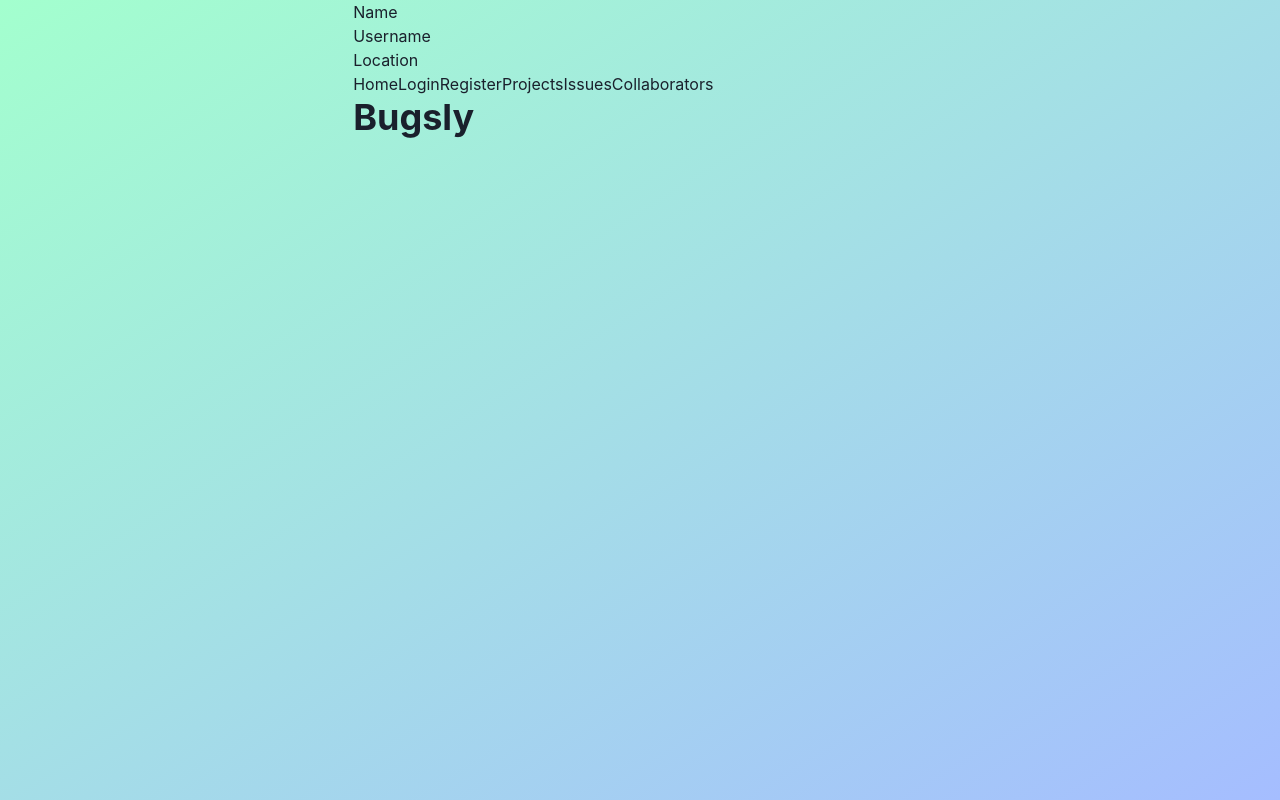
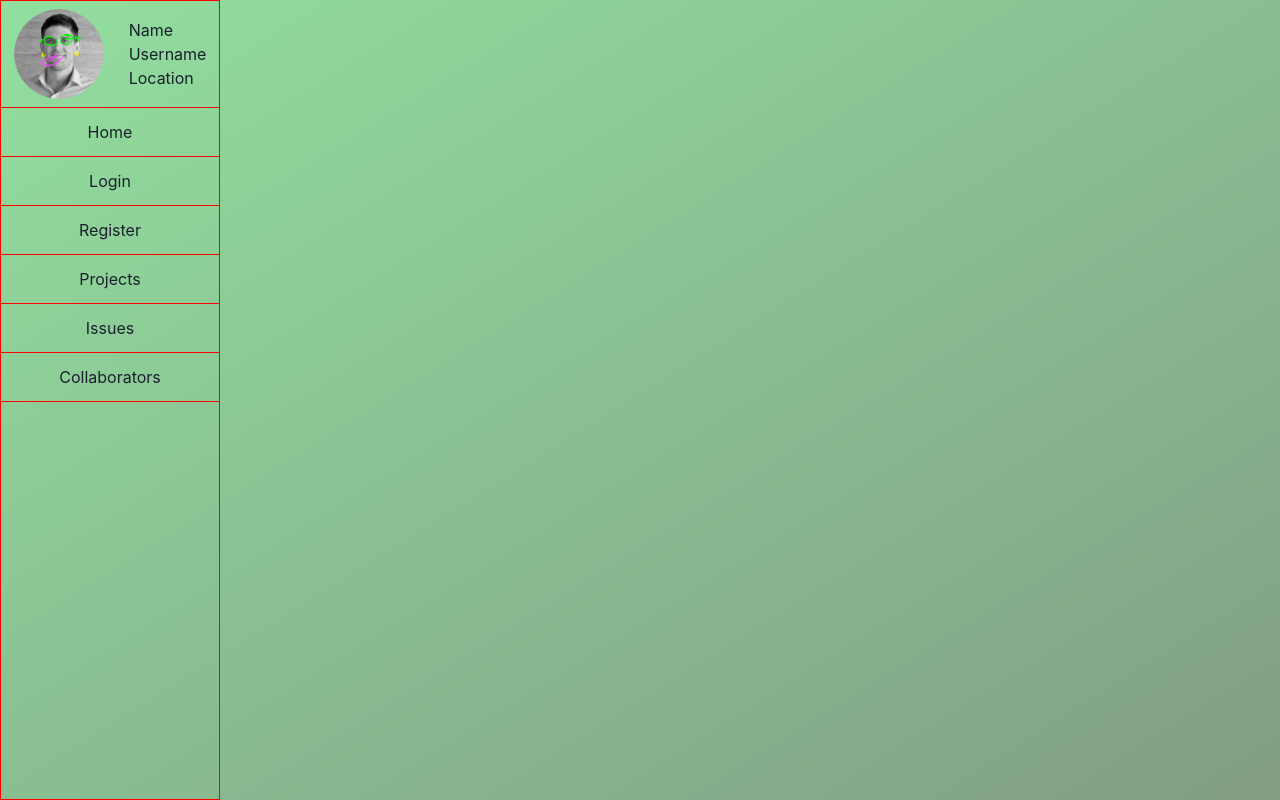
Before and after one commit to dan4422/bug-tracker-PROJECT, a React (Create React App) app in the folder client/: page / in a window 1280 px wide. Built offline with nearby package versions, Linux system fonts and the light colour scheme.

Commit message:
Updated NavBar with profile pic

```diff
--- a/client/src/App.css
+++ b/client/src/App.css
@@ -1,6 +1,6 @@
 .App {
-  --color-a: rgb(163, 255, 206);
-  --color-b: rgb(165, 189, 255);
+  --color-a: rgba(92, 207, 111, 0.669);
+  --color-b: rgba(39, 87, 44, 0.579);
   min-height: 100vh;
   background: linear-gradient(to bottom right, var(--color-a), var(--color-b));
 }
--- a/client/src/components/PrimaryNav.jsx
+++ b/client/src/components/PrimaryNav.jsx
@@ -1,23 +1,55 @@
 import { Link } from 'react-router-dom'
-import { Box, Container, Text } from '@chakra-ui/react'
+import { Link as Anchor, Box, Container, Image, Text } from '@chakra-ui/react'
+
+import profileImg from '../imgs/profilePhoto.png'
 
 export default function PrimaryNav() {
   return (
-    <Container>
-      <Box>
-        <img src="" alt="" />
-        <Box>
+    <Container
+      border="1px"
+      borderColor="red"
+      margin={0}
+      display="flex"
+      flexDirection="column"
+      maxW={220}
+      minH={'100vh'}
+      p={0}
+    >
+      <Box
+        borderBottom="1px"
+        borderColor="red"
+        display="flex"
+        justifyContent={'space-around'}
+        alignItems={'center'}
+        py={2}
+      >
+        <Image width={90} borderRadius="full" m={0} src={profileImg} alt="" />
+        <Box justifyContent={'center'}>
           <Text>Name</Text>
           <Text>Username</Text>
           <Text>Location</Text>
         </Box>
       </Box>
-      <Link to="/">Home</Link>
-      <Link to="/login">Login</Link>
-      <Link to="/register">Register</Link>
-      <Link to="/projects">Projects</Link>
-      <Link to="/issues">Issues</Link>
-      <Link to="/collaborators">Collaborators</Link>
+      <Box display="flex" flexDirection="column" textAlign={'center'}>
+        <Anchor as={Link} borderBottom="1px" borderColor="red" py={3} to="/">
+          Home
+        </Anchor>
+        <Anchor as={Link} borderBottom="1px" borderColor="red" py={3} to="/login">
+          Login
+        </Anchor>
+        <Anchor as={Link} borderBottom="1px" borderColor="red" py={3} to="/register">
+          Register
+        </Anchor>
+        <Anchor as={Link} borderBottom="1px" borderColor="red" py={3} to="/projects">
+          Projects
+        </Anchor>
+        <Anchor as={Link} borderBottom="1px" borderColor="red" py={3} to="/issues">
+          Issues
+        </Anchor>
+        <Anchor as={Link} borderBottom="1px" borderColor="red" py={3} to="/collaborators">
+          Collaborators
+        </Anchor>
+      </Box>
     </Container>
   )
 }
--- a/client/src/routes/Home.jsx
+++ b/client/src/routes/Home.jsx
@@ -1,9 +1,9 @@
 import { Container, Heading } from '@chakra-ui/react'
 
 export default function Home() {
-  return (
-    <Container>
-      <Heading>Bugsly</Heading>
-    </Container>
-  )
+  // return (
+  //   <Container>
+  //     {/* <Heading>Bugsly</Heading> */}
+  //   </Container>
+  // )
 }
```
Also changed, not shown: client/src/imgs/profilePhoto.png (added).
